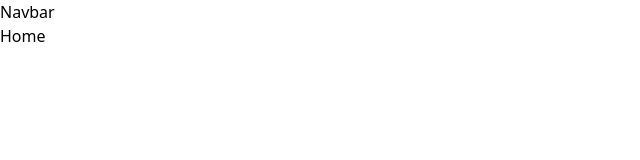
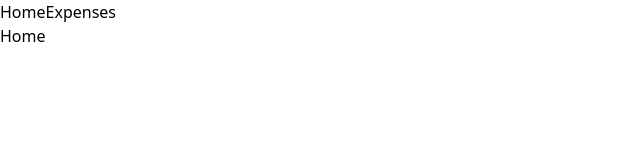
Before and after one commit to zofiaMrugalska/ExpenseManager, a React (Create React App) app: page / in a window 1280 px wide. Shown: the top 160 px of the page, without its empty margins (0-640 px from the left). Built offline with nearby package versions, Linux system fonts and the light colour scheme.

Commit message:
navbar test

```diff
--- a/src/App.jsx
+++ b/src/App.jsx
@@ -11,6 +11,7 @@
         <Routes>
           <Route path="/" element={<Home />} />
           <Route path="/expenses" element={<Expenses />} />
+          <Route path="*" element={<h1>ERROR 404</h1>} />
         </Routes>
       </BrowserRouter>
     </div>
--- a/src/pages/Navbar.jsx
+++ b/src/pages/Navbar.jsx
@@ -1,4 +1,13 @@
+import { Link } from "react-router-dom";
+
 const Navbar = () => {
-  return <div>Navbar</div>;
+  return (
+    <nav>
+      <ul>
+        <Link to={"/"}>Home</Link>
+        <Link to={"/expenses"}>Expenses</Link>
+      </ul>
+    </nav>
+  );
 };
 export default Navbar;
```
